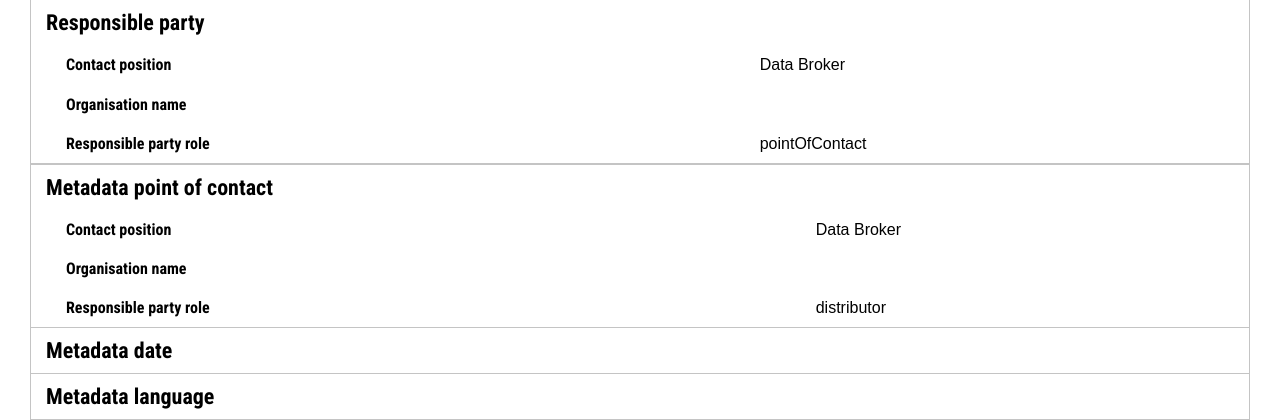
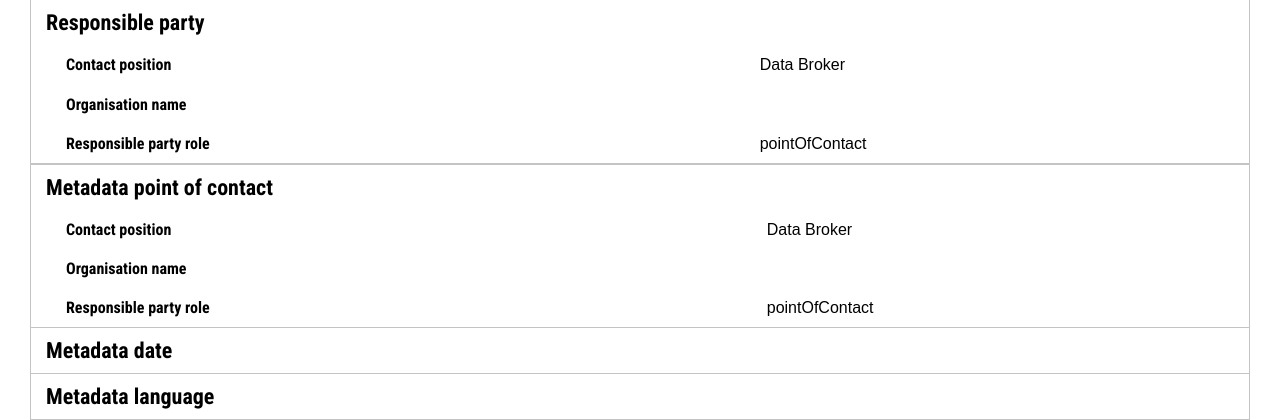
Before and after one commit to DataShades/ckanext-metaexport, a Python web app: template ckanext/metaexport/templates/metaexport/iso19115_pdf.html in a window 1280 px wide. Shown: the part 1688-2108 px from the top of the page. Run offline with Jinja, Linux system fonts and the light colour scheme; the template is opened without the code that fills it, so the values that code supplies are empty.

Commit message:
update field in iso19115

```diff
--- a/ckanext/metaexport/templates/metaexport/iso19115_html.html
+++ b/ckanext/metaexport/templates/metaexport/iso19115_html.html
@@ -930,7 +930,7 @@
                 {% endif %}
                 <tr>
                     <td><h4>Responsible party role</h4></td>
-                    <td><p>distributor</p></td>
+                    <td><p>pointOfContact</p></td>
                 </tr>
 
                 <tr class="bordered">
```
